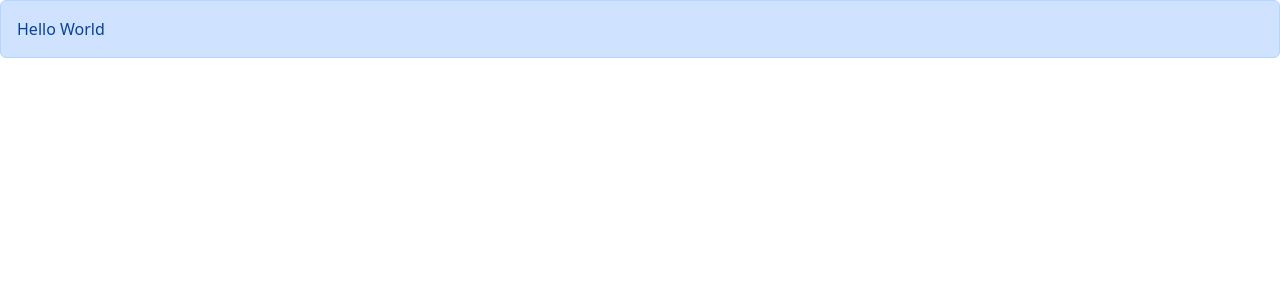
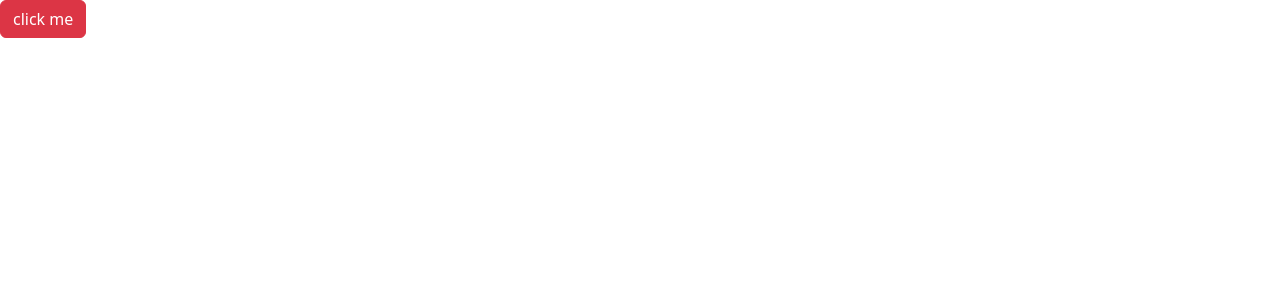
Before and after one commit to m-aminian/react-app, a React (Vite) app: page / in a window 1280 px wide. Shown: the top 300 px of the page. Built offline with nearby package versions, Linux system fonts and the light colour scheme.

Commit message:
create reusable button component

```diff
--- a/src/App.tsx
+++ b/src/App.tsx
@@ -1,10 +1,11 @@
-import Alert from "./components/Alert";
+import Button from "./components/Button";
 function App() {
+  const hanldeClick = () => {
+    console.log("You clicked me");
+  };
   return (
     <div>
-      <Alert>
-        Hello <span>World</span>
-      </Alert>
+      <Button text="click me" color="danger" onClick={hanldeClick} />
     </div>
   );
 }
--- /dev/null
+++ b/src/components/Button.tsx
@@ -0,0 +1,15 @@
+interface Props {
+  text: string;
+  color?: "primary" | "secondary" | "success" | "danger" | "warning";
+  onClick: () => void;
+}
+
+const Button = ({ text, color = "primary", onClick }: Props) => {
+  return (
+    <button type="button" className={`btn btn-${color}`} onClick={onClick}>
+      {text}
+    </button>
+  );
+};
+
+export default Button;
```
